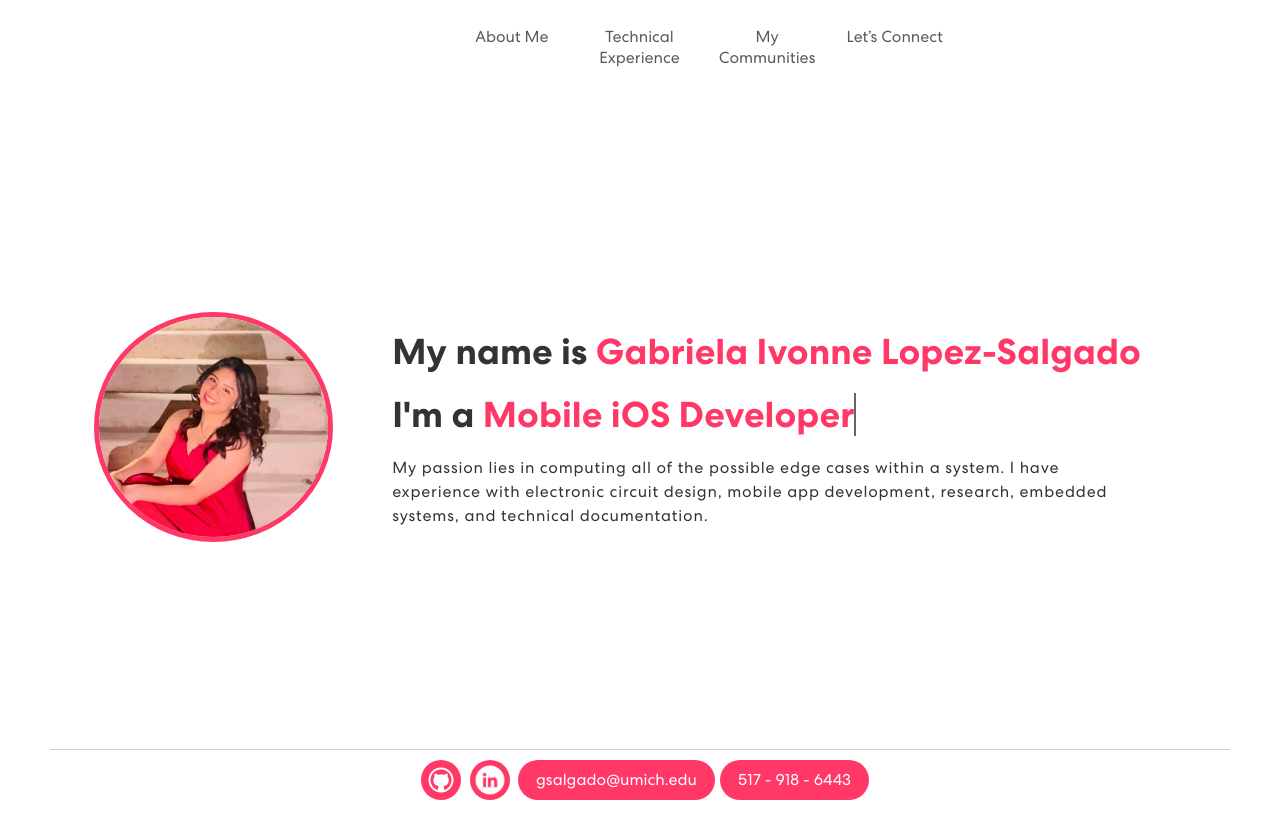
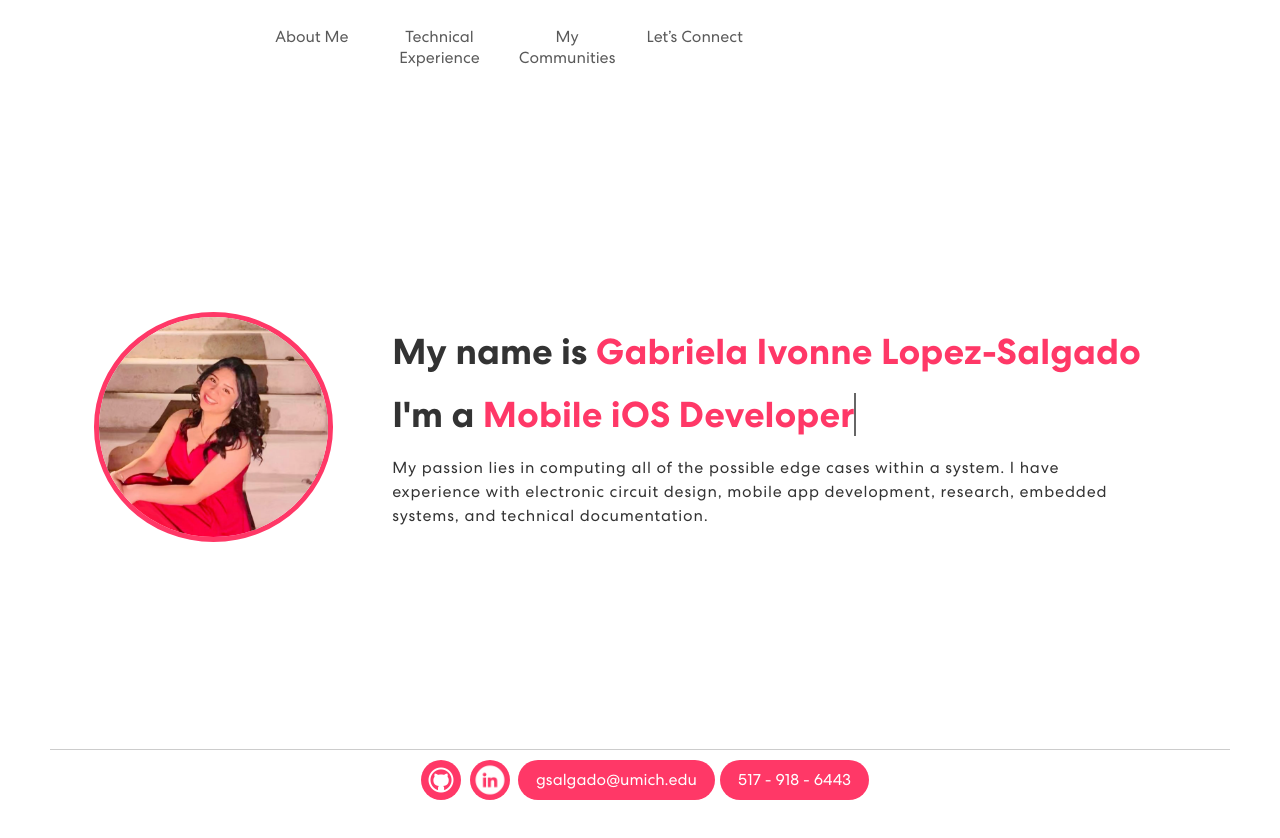
Before and after one commit to glopezsalgado/glopezsalgado.github.io, a React (Create React App) app: page / in a window 1280 px wide. Shown: the top 838 px of the page. Built offline with nearby package versions, Linux system fonts and the light colour scheme.

Commit message:
navbar text alignment fixing

```diff
--- a/src/App.css
+++ b/src/App.css
@@ -143,16 +143,13 @@ nav.navbar a.navbar-brand {
   /* Width of the logo */
   padding-left: 50px;
 
-  padding-right: 300px;
+  padding-right: 100px;
   /* Right padding to space out from the links */
 }
 
 /* Styling for navbar links */
 .navbar-link {
   color: #000;
-  /* Default link color */
-  padding: 0 15px;
-  /* Padding around the links */
   text-decoration: none;
   /* Remove underline */
   display: flex;
@@ -161,7 +158,6 @@ nav.navbar a.navbar-brand {
   /* Center align items vertically */
   flex: 1;
   text-align: center;
-  padding: 0 15px;
 }
 
 /* Styling for active navbar link */
```
